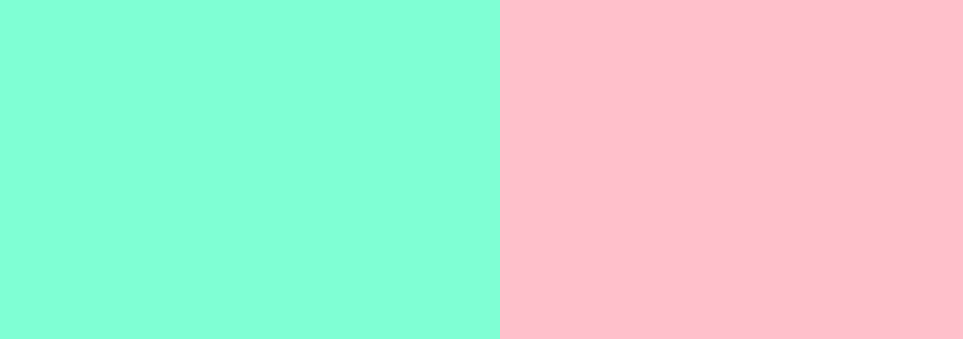
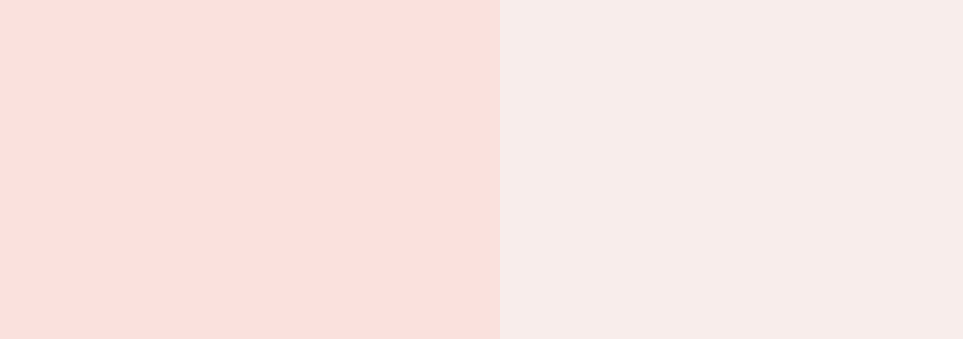
Before and after one commit to RosicaNikolova/gestures-detect-pwa, a plain HTML site: page index.html in a window 1280 px wide. Shown: the part 461-800 px from the top of the page, without its empty margins (140-1103 px from the left). Drawn offline with Linux system fonts and the light colour scheme.

Commit message:
changes to manifest.json

```diff
--- a/css/stylesheet.css
+++ b/css/stylesheet.css
@@ -11,12 +11,12 @@ body{
     text-align: center;
 }
 .gesture-desciption{
-	background-color: aquamarine;
+	background-color: #FAE1DD;
 	width: 50%;
 }
 
 .gesture-detection{
-	background-color: pink;
+	background-color: #F8EDEB;
 	width: 50%;
 }
 
```
Also changed, not shown: manifest.json.
